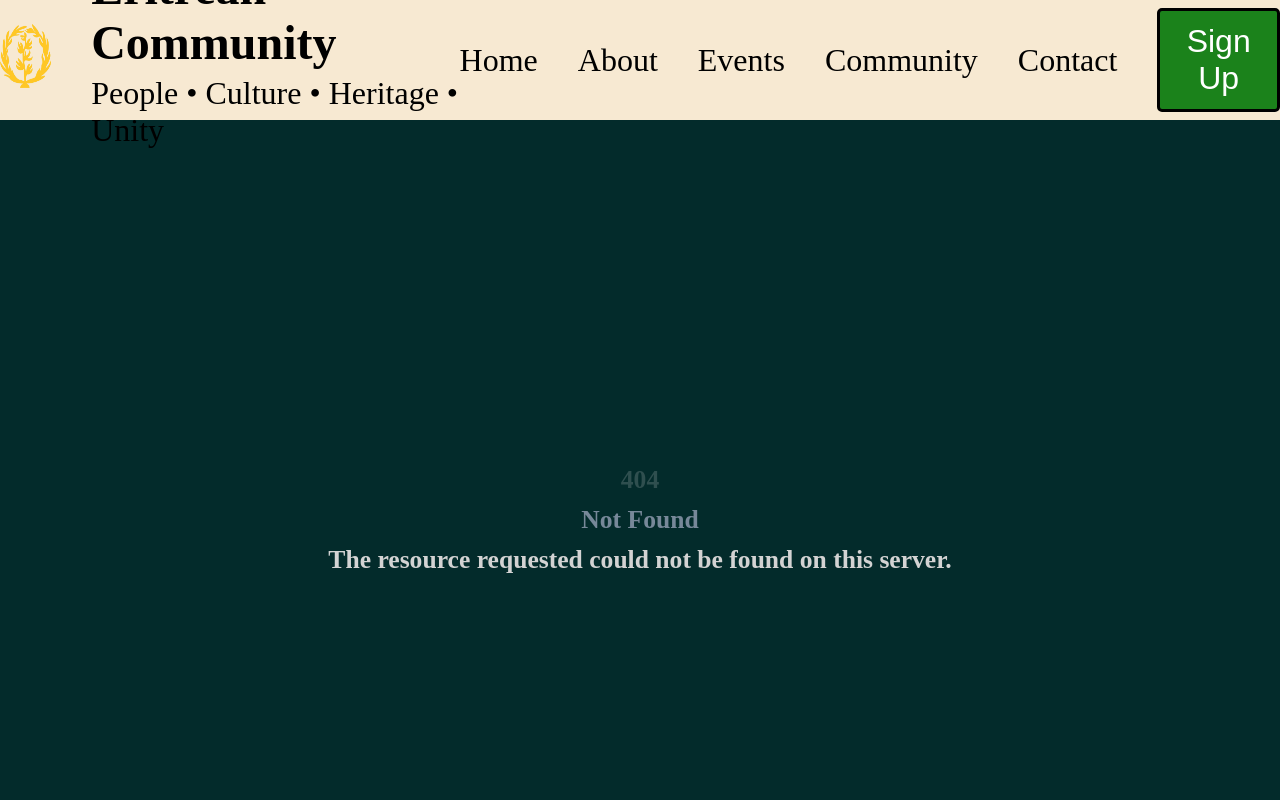
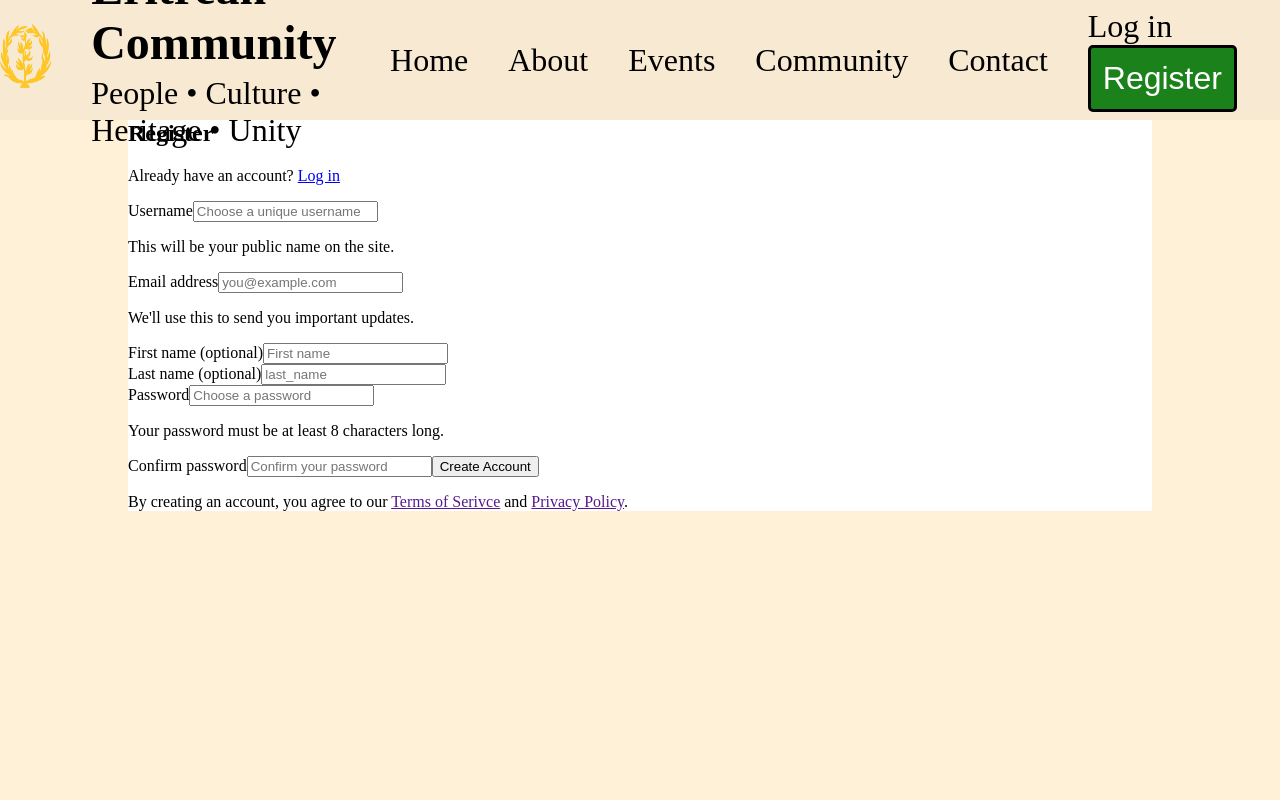
Before and after one commit to tg-24/Portfolio, a React app in the folder Eritrean-Website/frontend/: page /register in a window 1280 px wide. Before the commit this address had no page. Shown: the top 800 px of the page. Built offline with nearby package versions, Linux system fonts and the light colour scheme; the HTML template or start-up script is replaced by a standard one.

Commit message:
save new changes to frontend

```diff
--- a/Eritrean-Website/frontend/src/App.jsx
+++ b/Eritrean-Website/frontend/src/App.jsx
@@ -4,6 +4,8 @@ import Home from "./components/Home";
 import Dashboard from "./components/Dashboard";
 import NotFound from "./components/NotFound";
 import Layout from "./components/Layout";
+import Register from "./components/Register";
+import Login from "./components/Login";
 import "./App.css";
 
 function App() {
@@ -14,6 +16,8 @@ function App() {
           <Route index element={<Home />}></Route>
           <Route path="dashboard/" element={<Dashboard />}></Route>
           <Route path="*" element={<NotFound />}></Route>
+          <Route path="register/" element={<Register />}></Route>
+          <Route path="login/" element={<Login />}></Route>
         </Route>
       </Routes>
     </Router>
--- a/Eritrean-Website/frontend/src/components/Home.jsx
+++ b/Eritrean-Website/frontend/src/components/Home.jsx
@@ -1,4 +1,5 @@
 import "../styles/Home.css";
+import { useState, useEffect } from "react";
 import {
   FaLocationDot,
   FaRegCalendarCheck,
@@ -10,6 +11,21 @@ import community from "../assets/community.png";
 import culture from "../assets/culture.png";
 
 export default function Home() {
+  function NoEvents() {
+    return <div className="no-events">No current events listed.</div>;
+  }
+
+  useEffect(() => {
+    const getEvents = async () => {
+      const response = await fetch(" http://127.0.0.1:8000/api/event/", {
+        method: "GET",
+      });
+      const eventList = await response.json();
+      console.log(eventList);
+    };
+    getEvents();
+  }, []);
+
   return (
     <div className="home-page">
       <div className="home-header">
@@ -67,7 +83,13 @@ export default function Home() {
               <FaArrowRight className="event-arrow"></FaArrowRight>
             </NavLink>
           </div>
-          <div className="upcoming-list"></div>
+          <div className="upcoming-list">
+            {/* {events.length == 0 ? (
+              <noEvents/>
+            ) : (
+
+            )} */}
+          </div>
         </div>
         {/* <div className="about_community">
           <section style={{ color: "white" }}>
--- a/Eritrean-Website/frontend/src/components/Layout.jsx
+++ b/Eritrean-Website/frontend/src/components/Layout.jsx
@@ -1,11 +1,11 @@
-import { Outlet, Link, NavLink } from "react-router";
-import { useState } from "react";
+import { Outlet, Link, NavLink, useNavigate } from "react-router";
 import "../styles/Layout.css";
 import logo from "../assets/logo.png";
 
 export default function Layout() {
   const homePath = "";
   const tab_list = ["Home", "About", "Events", "Community", "Contact"];
+  let navigate = useNavigate();
 
   return (
     <div className="container">
@@ -32,8 +32,11 @@ export default function Layout() {
             </NavLink>
           ))}
         </div>
-        <div className="sign_up">
-          <button className="register_button">Sign Up</button>
+        <div className="register_login">
+          <Link to={{ pathname: "login/" }}>Log in</Link>
+          <Link to={{ pathname: "register/" }}>
+            <button className="register_button">Register</button>
+          </Link>
         </div>
       </header>
       <main>
--- /dev/null
+++ b/Eritrean-Website/frontend/src/components/Login.jsx
@@ -0,0 +1,3 @@
+export default function Login() {
+  return <div>Hello</div>;
+}
--- /dev/null
+++ b/Eritrean-Website/frontend/src/components/Register.jsx
@@ -0,0 +1,53 @@
+import { Link } from "react-router";
+import "../styles/Register.css";
+export default function Register() {
+  return (
+    <div className="register-container">
+      <h2>Register</h2>
+      <p>
+        Already have an account? <Link to="login/">Log in</Link>
+      </p>
+      <form onSubmit={(e) => e.preventDefault()} method="POST">
+        <label for="username">Username</label>
+        <input id="username" placeholder="Choose a unique username" required />
+        <p>This will be your public name on the site.</p>
+        <label for="email">Email address</label>
+        <input id="email" type="email" placeholder="you@example.com" required />
+        <p>We'll use this to send you important updates.</p>
+        <div className="names">
+          <div className="first">
+            <label for="first_name">First name (optional)</label>
+            <input id="first_name" placeholder="First name" />
+          </div>
+          <div className="last">
+            <label for="last_name">Last name (optional)</label>
+            <input id="last_name" placeholder="last_name" />
+          </div>
+        </div>
+        <label for="password">Password</label>
+        <input
+          minLength={8}
+          id="password"
+          type="password"
+          placeholder="Choose a password"
+          required
+        />
+        <p>Your password must be at least 8 characters long.</p>
+        <label for="confirm">Confirm password</label>
+        <input
+          minLength={8}
+          id="confirm"
+          type="password"
+          placeholder="Confirm your password"
+          required
+        />
+        <button type="submit">Create Account</button>
+        <p>
+          By creating an account, you agree to our{" "}
+          <a href="">Terms of Serivce</a> and <a href="">Privacy Policy</a>.
+        </p>
+      </form>
+      <aside></aside>
+    </div>
+  );
+}
--- a/Eritrean-Website/frontend/src/styles/Home.css
+++ b/Eritrean-Website/frontend/src/styles/Home.css
@@ -173,3 +173,7 @@
   margin: 0 auto;
   margin-top: 1rem;
 }
+
+.no-events {
+  background-color: lightgray;
+}
--- a/Eritrean-Website/frontend/src/styles/Layout.css
+++ b/Eritrean-Website/frontend/src/styles/Layout.css
@@ -70,6 +70,20 @@
   color: green;
 }
 
+.register_login a:first-child {
+  text-decoration: none;
+  color: black;
+  margin-right: 2rem;
+}
+
+.register_login a:first-child:hover {
+  color: blue;
+}
+
+.register_login a:first-child:active {
+  color: black;
+}
+
 main {
   background-color: rgb(255, 241, 215);
   height: 100%;
--- /dev/null
+++ b/Eritrean-Website/frontend/src/styles/Register.css
@@ -0,0 +1,5 @@
+.register-container {
+  background-color: white;
+  width: 80%;
+  margin: 0 auto;
+}
```
Also changed, not shown: 1 other file (tests, documents, lock files or other folders).
